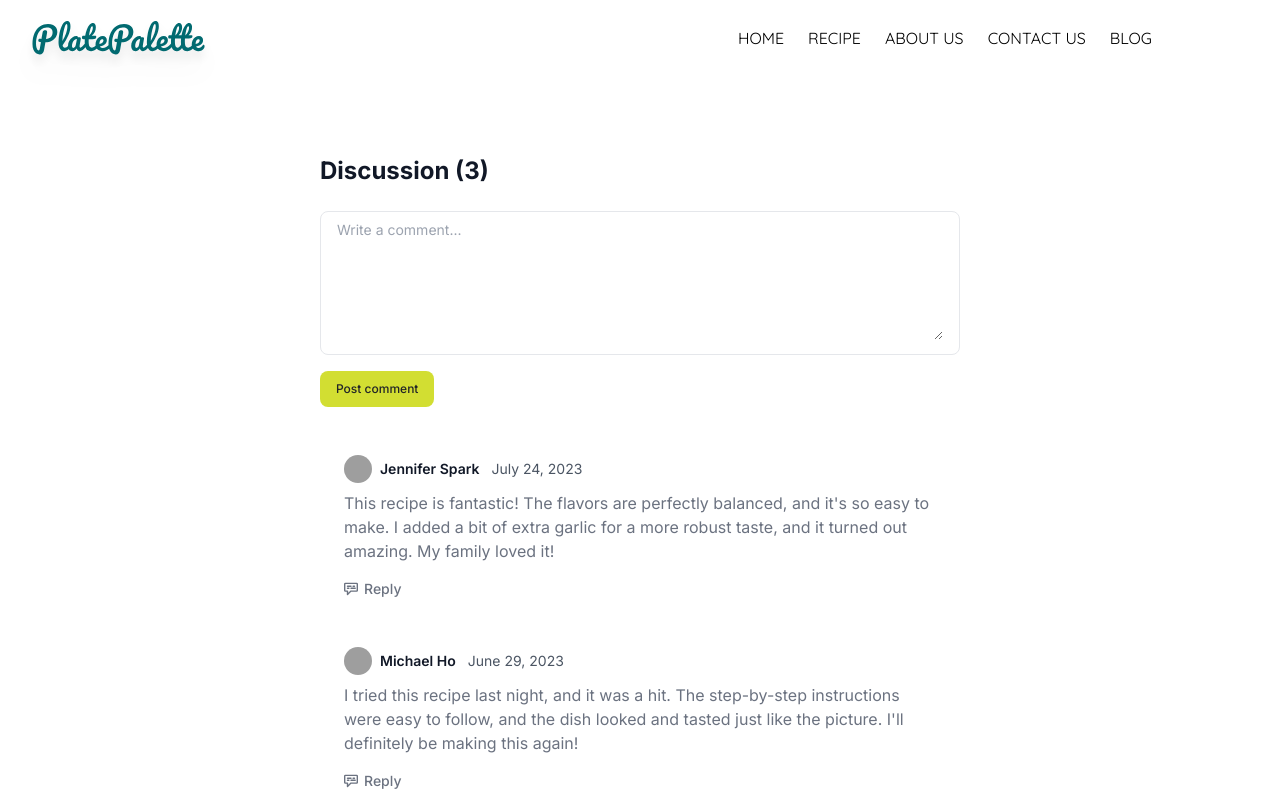
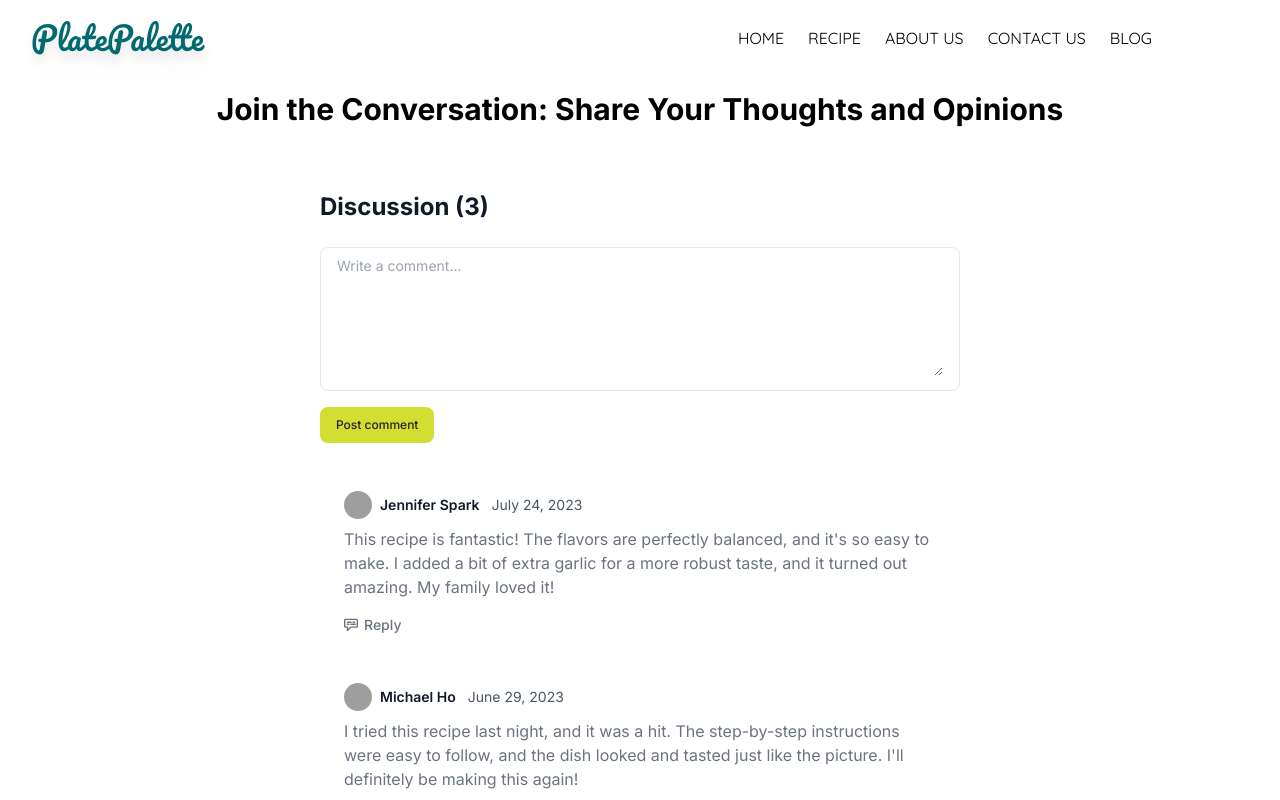
Before and after one commit to jasonavecilla/Plate-palette, a Next.js app in the folder recipe/: page /recipe in a window 1280 px wide. Shown: the top 800 px of the page. Built offline with nearby package versions, Linux system fonts and the light colour scheme; grey boxes are pictures that could not be loaded.

Commit message:
added comment headline

```diff
--- a/recipe/src/app/components/Comment.js
+++ b/recipe/src/app/components/Comment.js
@@ -32,7 +32,9 @@ const commentData = [
 
 export default function Comment() {
   return (
-    <section className="bg-white dark:bg-gray-900 py-8 lg:py-16 antialiased">
+    <section>
+      <h1 className="text-center font-bold text-3xl">Join the Conversation: Share Your Thoughts and Opinions</h1>
+      <div className="bg-white dark:bg-gray-900 py-8 lg:py-16 antialiased">
         <div className="max-w-2xl mx-auto px-4">
           <div className="flex justify-between items-center mb-6">
             <h2 className="text-lg lg:text-2xl font-bold text-gray-900 dark:text-white">
@@ -107,6 +109,7 @@ export default function Comment() {
             </article>
           ))}
         </div>
+      </div>
     </section>
   );
 }
```
Lines whose indentation alone changed are shown as unchanged.
